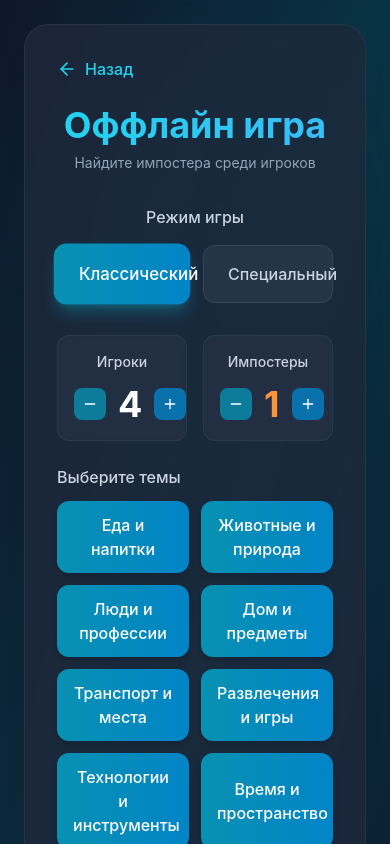
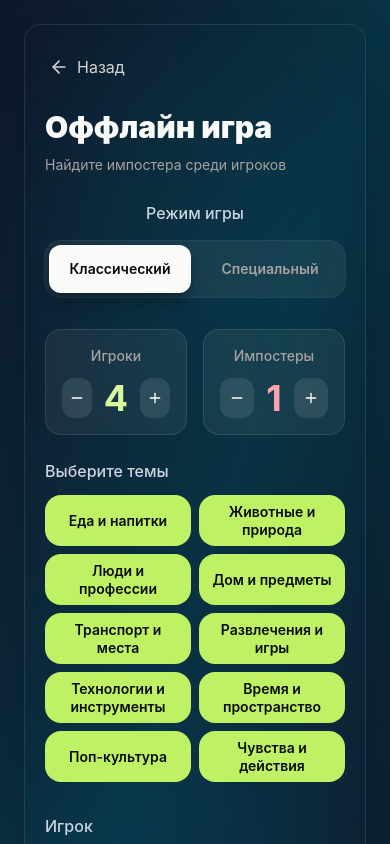
Before and after one commit to kannoqwe/Word-Impostor, a React (Vite) app: page / in a window 390 px wide. Both pictures are taken after a click on the button "Оффлайн игра". Shown: the top 844 px of the page. Built offline with nearby package versions, Linux system fonts and the light colour scheme.

Commit message:
style: add mobile-first design system

```diff
--- a/src/components/setup/GameModeSelector.tsx
+++ b/src/components/setup/GameModeSelector.tsx
@@ -15,23 +15,23 @@ export const GameModeSelector = React.memo<GameModeSelectorProps>(({
    specialLabel
 }) => {
    return (
-      <div className="grid grid-cols-2 gap-4 max-w-xl mx-auto">
+      <div className="grid grid-cols-2 gap-2 rounded-2xl bg-white/[0.06] p-1 ring-1 ring-white/10">
          <button
             onClick={() => onSelect('standard')}
-            className={`py-4 px-6 rounded-xl font-medium transition-all duration-300 ${
+            className={`min-h-12 rounded-xl px-3 text-sm font-semibold transition ${
                gameMode === 'standard'
-                  ? 'bg-gradient-to-r from-cyan-600 to-sky-600 text-white shadow-lg shadow-cyan-500/30 scale-105'
-                  : 'bg-slate-700/50 text-slate-300 hover:bg-slate-700 border border-slate-600/50'
+                  ? 'bg-stone-50 text-neutral-950 shadow-lg shadow-black/30'
+                  : 'text-stone-400 hover:text-stone-100'
             }`}
          >
             {classicLabel}
          </button>
          <button
             onClick={() => onSelect('special')}
-            className={`py-4 px-6 rounded-xl font-medium transition-all duration-300 ${
+            className={`min-h-12 rounded-xl px-3 text-sm font-semibold transition ${
                gameMode === 'special'
-                  ? 'bg-gradient-to-r from-orange-600 to-rose-600 text-white shadow-lg shadow-orange-500/30 scale-105'
-                  : 'bg-slate-700/50 text-slate-300 hover:bg-slate-700 border border-slate-600/50'
+                  ? 'bg-stone-50 text-neutral-950 shadow-lg shadow-black/30'
+                  : 'text-stone-400 hover:text-stone-100'
             }`}
          >
             {specialLabel}
--- a/src/components/setup/PlayerCounter.tsx
+++ b/src/components/setup/PlayerCounter.tsx
@@ -16,22 +16,22 @@ export const PlayerCounter = React.memo<PlayerCounterProps>(({
    onDecrement,
    variant = 'default'
 }) => {
-   const textColor = variant === 'danger' ? 'text-orange-400' : 'text-white';
+   const textColor = variant === 'danger' ? 'text-rose-300' : 'text-lime-200';
 
    return (
-      <div className="bg-slate-700/30 backdrop-blur-sm rounded-xl p-4 border border-slate-600/30">
-         <label className="block text-slate-300 mb-3 font-medium text-sm text-center">{label}</label>
+      <div className="rounded-2xl border border-white/10 bg-white/[0.06] p-4">
+         <label className="block text-stone-400 mb-3 text-center text-sm font-medium">{label}</label>
          <div className="flex items-center gap-3">
             <button
                onClick={onDecrement}
-               className="bg-cyan-600/80 hover:bg-cyan-600 p-2 rounded-lg transition"
+               className="grid h-10 w-10 place-items-center rounded-xl bg-white/10 transition hover:bg-white/15 active:scale-95"
             >
                <Minus className="w-4 h-4 text-white" />
             </button>
             <span className={`text-4xl font-bold ${textColor} flex-1 text-center`}>{value}</span>
             <button
                onClick={onIncrement}
-               className="bg-sky-600/80 hover:bg-sky-600 p-2 rounded-lg transition"
+               className="grid h-10 w-10 place-items-center rounded-xl bg-white/10 transition hover:bg-white/15 active:scale-95"
             >
                <Plus className="w-4 h-4 text-white" />
             </button>
--- a/src/components/setup/PlayerNamesList.tsx
+++ b/src/components/setup/PlayerNamesList.tsx
@@ -13,7 +13,7 @@ export const PlayerNamesList = React.memo<PlayerNamesListProps>(({
    placeholder
 }) => {
    return (
-      <div className="space-y-2 max-h-[340px] overflow-y-auto pr-2 custom-scrollbar">
+      <div className="space-y-2">
          {playerNames.map((name, idx) => (
             <Input
                key={idx}
--- a/src/components/setup/SetupHeader.tsx
+++ b/src/components/setup/SetupHeader.tsx
@@ -18,17 +18,17 @@ export const SetupHeader: React.FC<SetupHeaderProps> = ({
       <>
          <button
             onClick={onBack}
-            className="flex items-center gap-2 text-cyan-400 hover:text-cyan-300 mb-6 transition-colors font-medium"
+            className="mb-5 flex h-11 items-center gap-2 rounded-2xl px-1 text-stone-300 transition hover:text-white"
          >
             <ArrowLeft className="w-5 h-5" />
             {backText}
          </button>
 
-         <div className="text-center mb-8">
-            <h2 className="text-4xl font-bold bg-gradient-to-r from-cyan-400 to-sky-400 bg-clip-text text-transparent mb-2">
+         <div className="mb-6">
+            <h2 className="text-3xl font-black tracking-normal text-stone-50">
                {title}
             </h2>
-            <p className="text-slate-400 text-sm">{subtitle}</p>
+            <p className="mt-2 text-sm leading-6 text-stone-400">{subtitle}</p>
          </div>
       </>
    );
--- a/src/components/setup/ThemeSelector.tsx
+++ b/src/components/setup/ThemeSelector.tsx
@@ -12,15 +12,15 @@ export const ThemeSelector = React.memo<ThemeSelectorProps>(({
    onToggle
 }) => {
    return (
-      <div className="grid grid-cols-2 gap-3">
+      <div className="grid grid-cols-2 gap-2">
          {Object.entries(themes).map(([key, label]) => (
             <button
                key={key}
                onClick={() => onToggle(key)}
-               className={`py-3 px-4 rounded-xl font-medium transition-all ${
+               className={`min-h-11 rounded-2xl px-3 py-2 text-sm font-semibold leading-tight transition ${
                   selectedThemes.includes(key)
-                     ? 'bg-gradient-to-r from-cyan-600 to-sky-600 text-white shadow-md'
-                     : 'bg-slate-700/50 text-slate-300 hover:bg-slate-700 border border-slate-600/50'
+                     ? 'bg-lime-300 text-neutral-950'
+                     : 'border border-white/10 bg-white/[0.06] text-stone-300 hover:bg-white/10'
                }`}
             >
                {label}
--- a/src/components/ui/Avatar.tsx
+++ b/src/components/ui/Avatar.tsx
@@ -6,9 +6,9 @@ interface AvatarProps {
 }
 
 const COLORS = [
-   '#8b5cf6', '#7c3aed', '#6d28d9', '#06b6d4',
-   '#0891b2', '#ec4899', '#d946ef', '#f59e0b',
-   '#10b981', '#3b82f6'
+   '#f97316', '#84cc16', '#06b6d4', '#f43f5e',
+   '#eab308', '#14b8a6', '#a855f7', '#38bdf8',
+   '#fb7185', '#22c55e'
 ];
 
 export const Avatar = React.memo<AvatarProps>(({ name, size = 128 }) => {
@@ -31,7 +31,7 @@ export const Avatar = React.memo<AvatarProps>(({ name, size = 128 }) => {
       color: 'white',
       fontSize: Math.round(size / 2.5),
       fontWeight: 700,
-      boxShadow: '0 10px 15px rgba(2,6,23,0.6)'
+      boxShadow: '0 18px 40px rgba(0,0,0,0.35)'
    }), [bgColor, size]);
 
    return <div style={style}>{initial}</div>;
--- a/src/components/ui/Button.tsx
+++ b/src/components/ui/Button.tsx
@@ -1,7 +1,7 @@
 import React from 'react';
 
 interface ButtonProps extends React.ButtonHTMLAttributes<HTMLButtonElement> {
-   variant?: 'primary' | 'secondary' | 'danger'
+   variant?: 'primary' | 'secondary' | 'danger' | 'ghost'
    size?: 'sm' | 'md' | 'lg'
    children: React.ReactNode
 }
@@ -13,25 +13,24 @@ export const Button = React.memo<ButtonProps>(({
    children,
    ...props
 }) => {
-   const baseStyles = 'font-medium rounded-2xl transition-all';
+   const baseStyles = 'inline-flex min-h-12 items-center justify-center gap-2 rounded-2xl font-semibold transition active:scale-[0.98] disabled:cursor-not-allowed disabled:opacity-45 disabled:active:scale-100';
 
    const variantStyles = {
-      primary: 'bg-gradient-to-r from-cyan-600 to-sky-600 hover:from-cyan-500 hover:to-sky-500 text-white shadow-lg hover:scale-[1.02] active:scale-[0.98]',
-      secondary: 'bg-slate-700/50 hover:bg-slate-700 text-white border border-slate-600/50',
-      danger: 'bg-gradient-to-r from-orange-600 to-rose-600 hover:from-orange-500 hover:to-rose-500 text-white shadow-lg hover:scale-[1.02] active:scale-[0.98]'
+      primary: 'bg-lime-300 text-neutral-950 shadow-[0_18px_45px_rgba(132,204,22,0.22)] hover:bg-lime-200',
+      secondary: 'bg-white/8 text-stone-100 ring-1 ring-white/12 hover:bg-white/12',
+      danger: 'bg-rose-500 text-white shadow-[0_18px_45px_rgba(244,63,94,0.24)] hover:bg-rose-400',
+      ghost: 'bg-transparent text-stone-300 hover:bg-white/8'
    };
 
    const sizeStyles = {
-      sm: 'py-2 px-4 text-sm',
-      md: 'py-4 px-6',
-      lg: 'py-5 px-8 text-lg'
+      sm: 'min-h-10 px-4 text-sm',
+      md: 'px-5 py-3',
+      lg: 'min-h-14 px-6 py-4 text-lg'
    };
-
-   const disabledStyles = 'disabled:from-slate-700 disabled:to-slate-700 disabled:cursor-not-allowed disabled:scale-100';
 
    return (
       <button
-         className={`${baseStyles} ${variantStyles[variant]} ${sizeStyles[size]} ${disabledStyles} ${className}`}
+         className={`${baseStyles} ${variantStyles[variant]} ${sizeStyles[size]} ${className}`}
          {...props}
       >
          {children}
--- a/src/components/ui/Card.tsx
+++ b/src/components/ui/Card.tsx
@@ -7,7 +7,7 @@ interface CardProps {
 
 export const Card = React.memo<CardProps>(({ children, className = '' }) => {
    return (
-      <div className={`bg-slate-800/80 backdrop-blur-sm rounded-3xl p-8 shadow-xl border border-slate-700/50 ${className}`}>
+      <div className={`rounded-2xl border border-white/10 bg-neutral-900/82 p-5 shadow-2xl shadow-black/35 backdrop-blur ${className}`}>
          {children}
       </div>
    );
--- a/src/components/ui/Input.tsx
+++ b/src/components/ui/Input.tsx
@@ -5,7 +5,7 @@ interface InputProps extends React.InputHTMLAttributes<HTMLInputElement> {}
 export const Input = React.memo<InputProps>(({ className = '', ...props }) => {
    return (
       <input
-         className={`w-full bg-slate-700/50 backdrop-blur-sm text-white px-4 py-3 rounded-xl focus:outline-none focus:ring-2 focus:ring-cyan-500 transition border border-slate-600/30 ${className}`}
+         className={`h-12 w-full rounded-2xl border border-white/10 bg-white/[0.07] px-4 text-base text-stone-50 outline-none transition placeholder:text-stone-500 focus:border-lime-300/80 focus:ring-4 focus:ring-lime-300/10 ${className}`}
          {...props}
       />
    );
--- a/src/styles/index.css
+++ b/src/styles/index.css
@@ -6,9 +6,42 @@ html, body, #root {
   height: 100%;
 }
 
+html {
+  color-scheme: dark;
+}
+
 body {
-  @apply bg-slate-900;
+  @apply bg-neutral-950 text-stone-50 antialiased;
   font-family: Inter, ui-sans-serif, system-ui, -apple-system, "Segoe UI", Roboto, "Helvetica Neue", Arial;
+  margin: 0;
+  overflow-x: hidden;
+}
+
+button,
+input {
+  font: inherit;
+}
+
+button {
+  -webkit-tap-highlight-color: transparent;
+}
+
+input {
+  min-width: 0;
+}
+
+.app-shell {
+  min-height: 100svh;
+  background:
+    radial-gradient(circle at top left, rgba(244, 114, 182, 0.16), transparent 32rem),
+    radial-gradient(circle at bottom right, rgba(132, 204, 22, 0.14), transparent 28rem),
+    linear-gradient(145deg, #0a0a0a 0%, #18181b 50%, #111827 100%);
+  padding: max(18px, env(safe-area-inset-top)) 16px max(20px, env(safe-area-inset-bottom));
+}
+
+.phone-frame {
+  width: min(100%, 460px);
+  margin: 0 auto;
 }
 
 .custom-scrollbar::-webkit-scrollbar {
```
